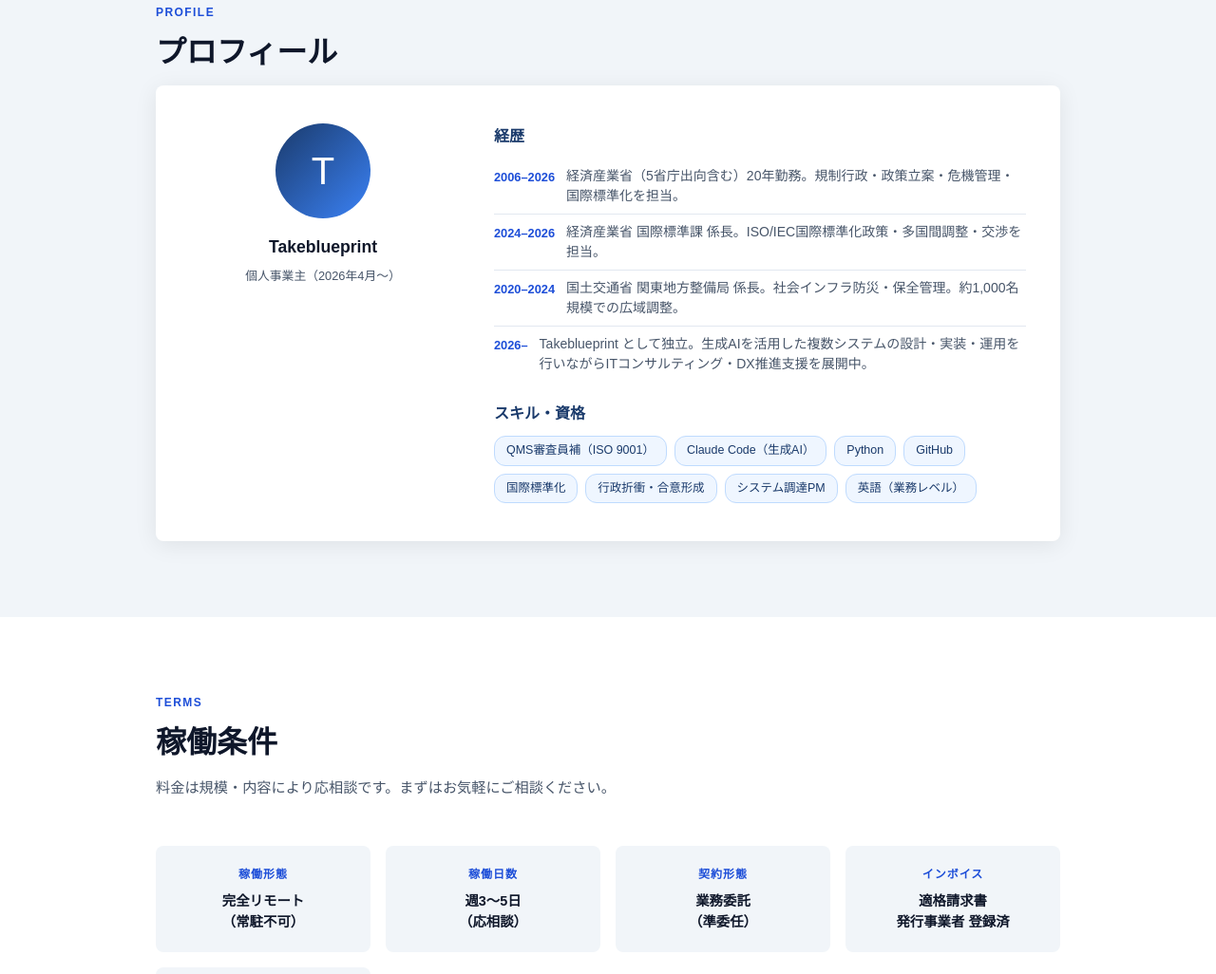
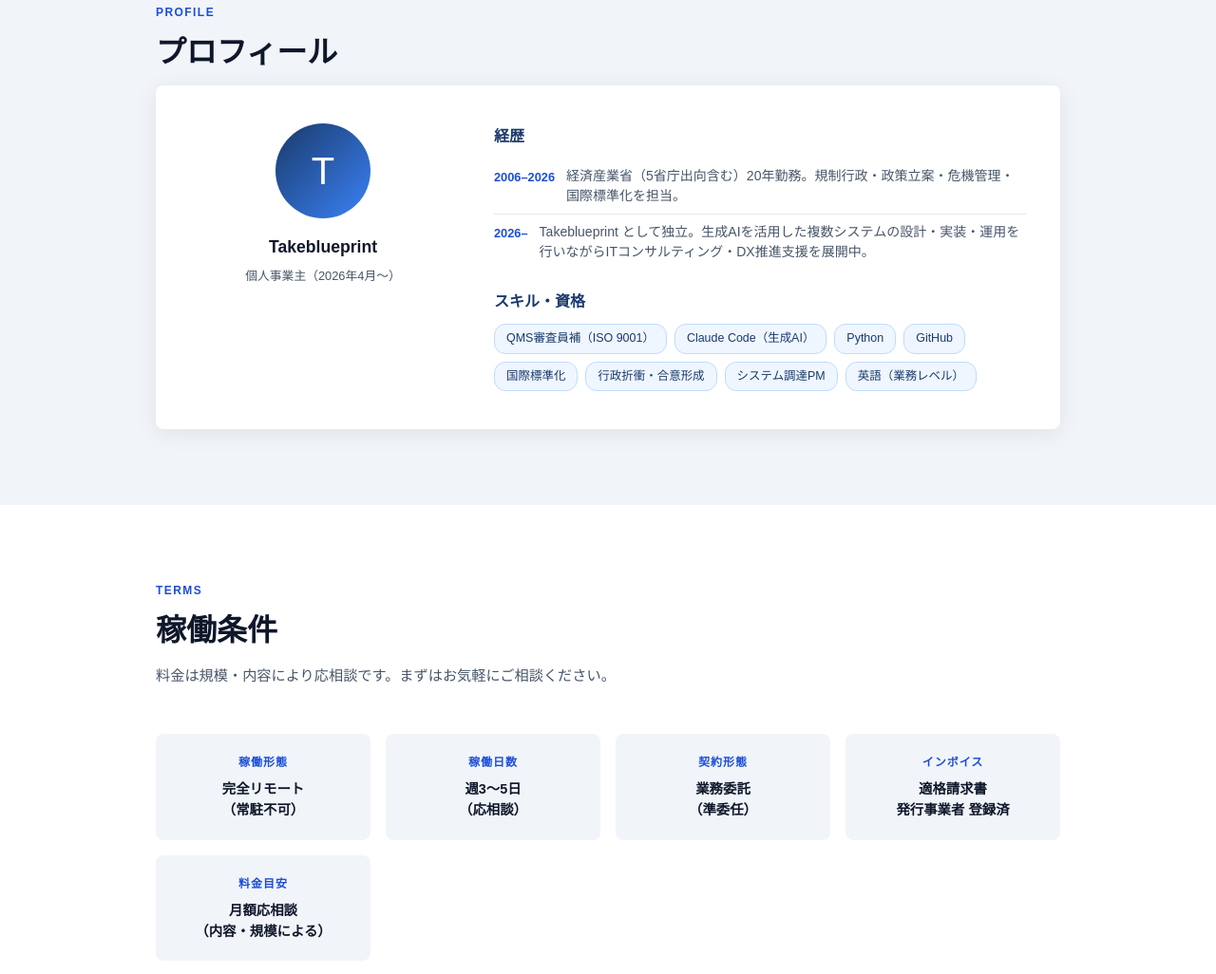
Before and after one commit to naoto-git4126/takeblueprint-lp, a plain HTML site: page index.html in a window 1280 px wide. Shown: the part 2617-3643 px from the top of the page at 95% size. Drawn offline with Linux system fonts and the light colour scheme.

Commit message:
Remove duplicate career entries from profile section

```diff
--- a/index.html
+++ b/index.html
@@ -703,14 +703,6 @@
             <span>経済産業省（5省庁出向含む）20年勤務。規制行政・政策立案・危機管理・国際標準化を担当。</span>
           </li>
           <li>
-            <span class="career-year">2024–2026</span>
-            <span>経済産業省 国際標準課 係長。ISO/IEC国際標準化政策・多国間調整・交渉を担当。</span>
-          </li>
-          <li>
-            <span class="career-year">2020–2024</span>
-            <span>国土交通省 関東地方整備局 係長。社会インフラ防災・保全管理。約1,000名規模での広域調整。</span>
-          </li>
-          <li>
             <span class="career-year">2026–</span>
             <span>Takeblueprint として独立。生成AIを活用した複数システムの設計・実装・運用を行いながらITコンサルティング・DX推進支援を展開中。</span>
           </li>
```
